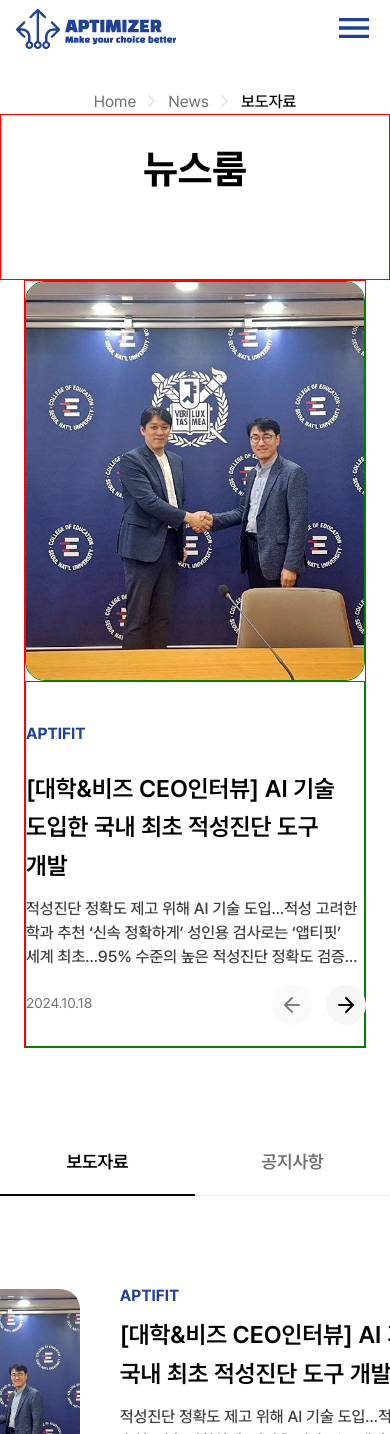
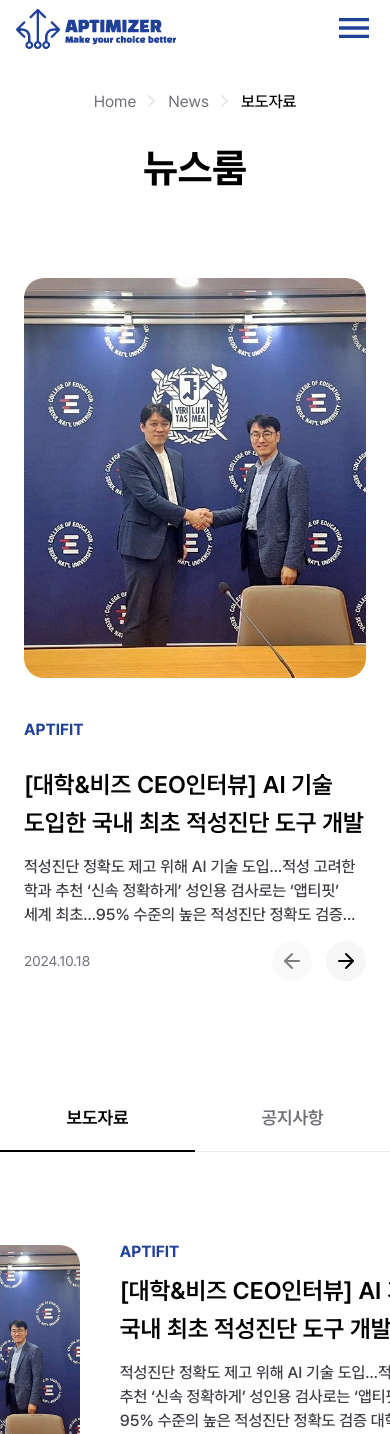
Before and after one commit to aptimizer-co/aptimizer, a Next.js app: page /news/press in a window 390 px wide. Shown: the top 1434 px of the page. Built offline with nearby package versions, Linux system fonts and the light colour scheme.

Commit message:
UI: 불필요한 스타일 제거

```diff
--- a/src/app/news/_components/CarouselCard/CarouselCard.module.css
+++ b/src/app/news/_components/CarouselCard/CarouselCard.module.css
@@ -92,7 +92,6 @@
 
 @media (max-width: 1200px) {
   .cardContainer {
-    border: 1px solid red;
     margin: 0 auto;
     flex-direction: column;
     height: auto;
@@ -100,14 +99,12 @@
   }
 
   .imageWrapper {
-    border: 1px solid green;
     width: 700px;
     margin-right: 0;
     height: 400px;
   }
 
   .contentContainer {
-    border: 1px solid green;
     width: 700px;
   }
 }
@@ -117,7 +114,6 @@
     height: auto;
     flex-direction: column;
     margin: 0 auto;
-    border: 1px solid red;
   }
 
   .imageWrapper {
--- a/src/app/news/_components/Title/Title.module.css
+++ b/src/app/news/_components/Title/Title.module.css
@@ -40,7 +40,6 @@
 .titleContainer {
   width: 100%;
   padding: 32px 18px 120px;
-  border: 1px solid red;
 }
 
 .title {
```
